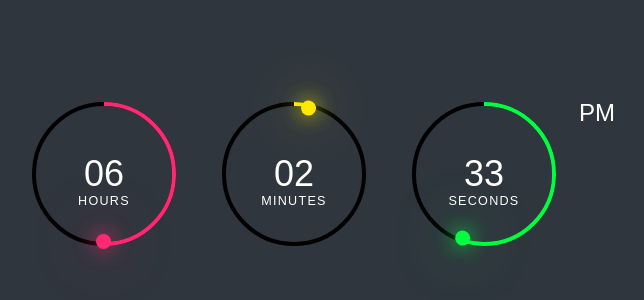
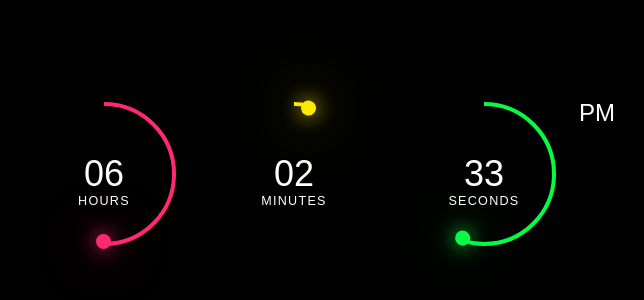
Before and after one commit to proxygamings/gaming-institute, a plain HTML site: page home.html in a window 1280 px wide. Shown: the part 586-886 px from the top of the page, without its empty margins (326-970 px from the left). Drawn offline with Linux system fonts and the light colour scheme.

Commit message:
Update home.css

```diff
--- a/home.css
+++ b/home.css
@@ -15,7 +15,7 @@ body
     justify-content:center ;
     align-items:center ;
     min-height: 190vh;
-    background: #2f363e;
+    background: #010101;
 }
 #time
 {
```
